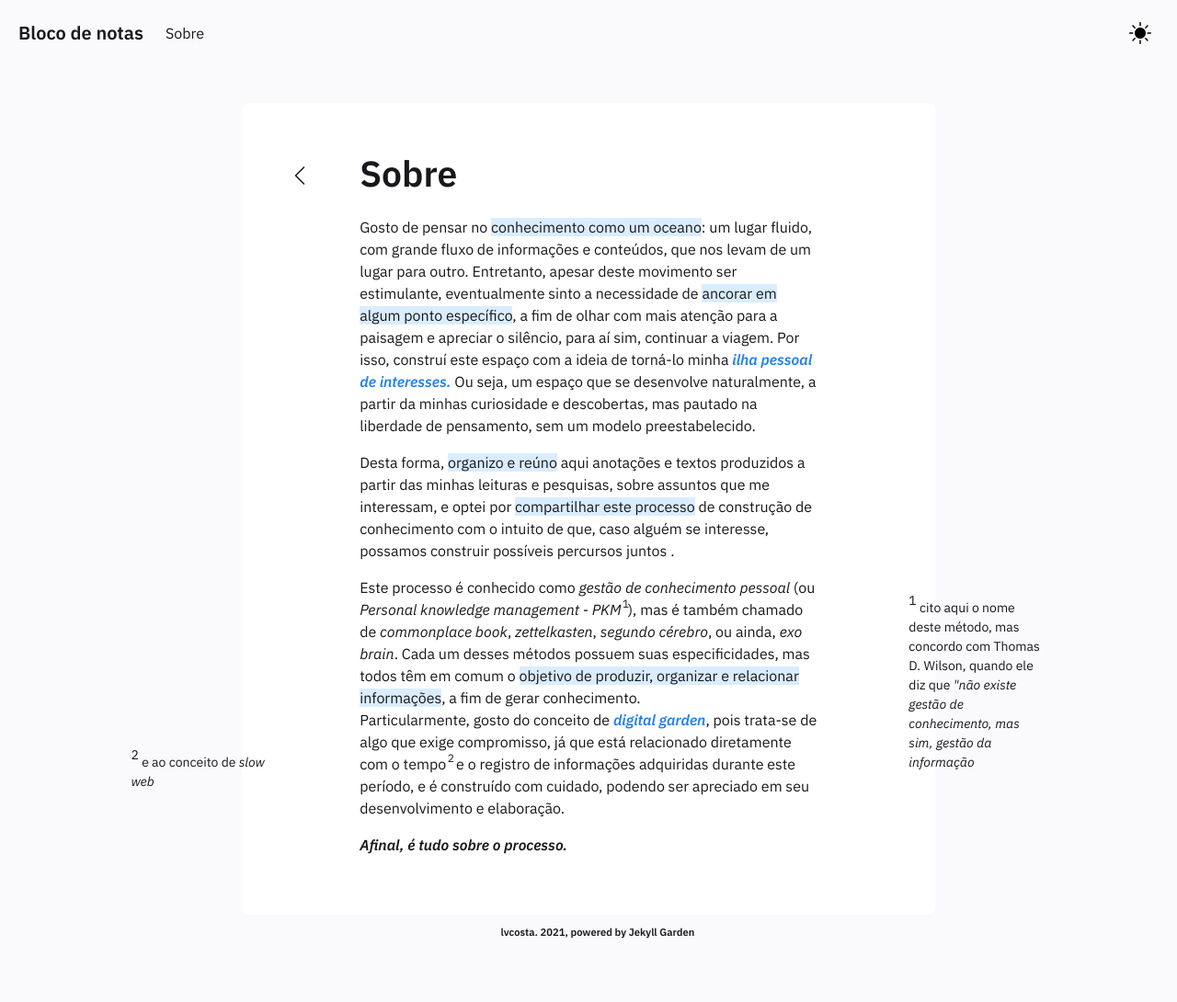
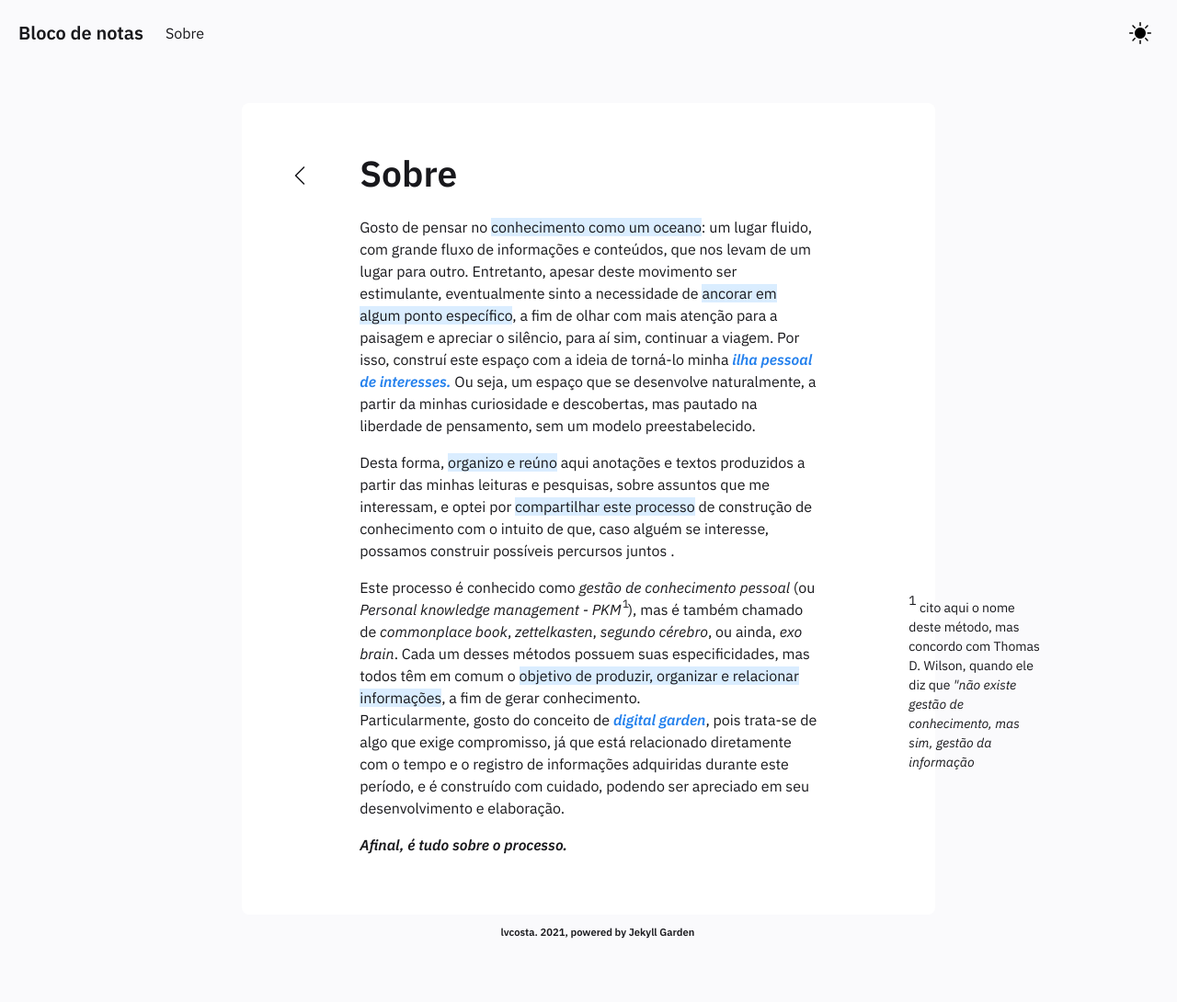
Before and after one commit to lvcosta/lvcosta.github.io, a Jekyll site: the page built from _posts/2022-01-22-sobre.md, in a window 1280 px wide. Shown: the whole page at 92% size. Built offline with Jekyll 4.4.1, drawn with Linux system fonts in a browser that asks for light colours.

Commit message:
Update 2022-01-22-sobre.md

```diff
--- a/_posts/2022-01-22-sobre.md
+++ b/_posts/2022-01-22-sobre.md
@@ -6,6 +6,6 @@
 
 Desta forma, [[organizo e reúno::highlight]] aqui anotações e textos produzidos a partir das minhas leituras e pesquisas, sobre assuntos que me interessam, e optei por [[compartilhar este processo::highlight]] de construção de conhecimento com o intuito de que, caso alguém se interesse, possamos construir possíveis percursos juntos .
 
-Este processo é conhecido como *gestão de conhecimento pessoal* (ou *Personal knowledge management - PKM*[[cito aqui o nome deste método, mas concordo com Thomas D. Wilson, quando ele diz que *"não existe gestão de conhecimento, mas sim, gestão da informação*::rsn]]), mas é também chamado de *commonplace book*, *zettelkasten*, *segundo cérebro*, ou ainda, *exo brain*. Cada um desses métodos possuem suas especificidades, mas todos têm em comum o [[objetivo de produzir, organizar e relacionar informações::highlight]], a fim de gerar conhecimento.<br> Particularmente, gosto do conceito de [[***digital garden***::https://maggieappleton.com/garden-history]], pois trata-se de algo que exige compromisso, já que está relacionado diretamente com o tempo[[e ao conceito de *slow web*::lsn]] e o registro de informações adquiridas durante este período, e é construído com cuidado, podendo ser apreciado em seu desenvolvimento e elaboração.
+Este processo é conhecido como *gestão de conhecimento pessoal* (ou *Personal knowledge management - PKM*[[cito aqui o nome deste método, mas concordo com Thomas D. Wilson, quando ele diz que *"não existe gestão de conhecimento, mas sim, gestão da informação*::rsn]]), mas é também chamado de *commonplace book*, *zettelkasten*, *segundo cérebro*, ou ainda, *exo brain*. Cada um desses métodos possuem suas especificidades, mas todos têm em comum o [[objetivo de produzir, organizar e relacionar informações::highlight]], a fim de gerar conhecimento.<br> Particularmente, gosto do conceito de [[***digital garden***::https://maggieappleton.com/garden-history]], pois trata-se de algo que exige compromisso, já que está relacionado diretamente com o tempo e o registro de informações adquiridas durante este período, e é construído com cuidado, podendo ser apreciado em seu desenvolvimento e elaboração.
 
 ***Afinal, é tudo sobre o processo.***
```
